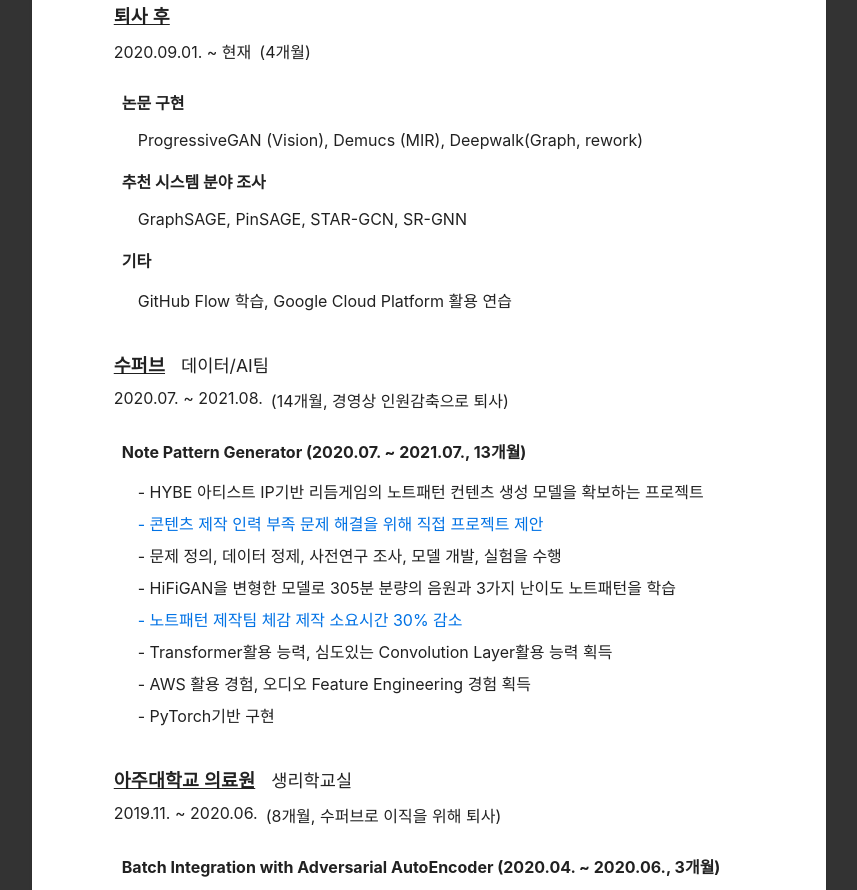
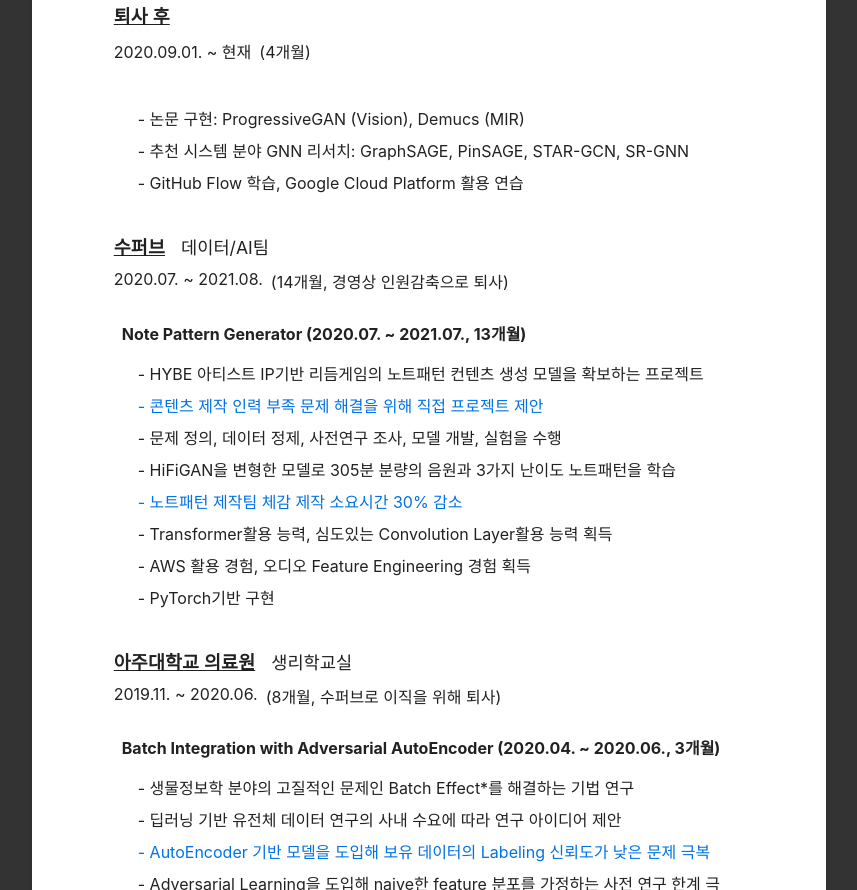
Before and after one commit to helloybz/resume, a React (Create React App) app: page / in a window 1280 px wide. Shown: the part 860-1750 px from the top of the page, without its empty margins (211-1068 px from the left). Built offline with nearby package versions, Linux system fonts and the light colour scheme.

Commit message:
퇴사 후 부분 간소화

```diff
--- a/src/info.js
+++ b/src/info.js
@@ -29,12 +29,9 @@ export var info = {
                     "forInMonth": "4",
                     "reasonResign": "",
                     "description": `\
-                    논문 구현\
-                    \tProgressiveGAN (Vision), Demucs (MIR), Deepwalk(Graph, rework)
-                    추천 시스템 분야 조사\
-                    \tGraphSAGE, PinSAGE, STAR-GCN, SR-GNN
-                    기타\
-                    \tGitHub Flow 학습, Google Cloud Platform 활용 연습\
+                    \t- 논문 구현: ProgressiveGAN (Vision), Demucs (MIR)\
+                    \t- 추천 시스템 분야 GNN 리서치: GraphSAGE, PinSAGE, STAR-GCN, SR-GNN\
+                    \t- GitHub Flow 학습, Google Cloud Platform 활용 연습\
                     `
                 },
                 {
```
